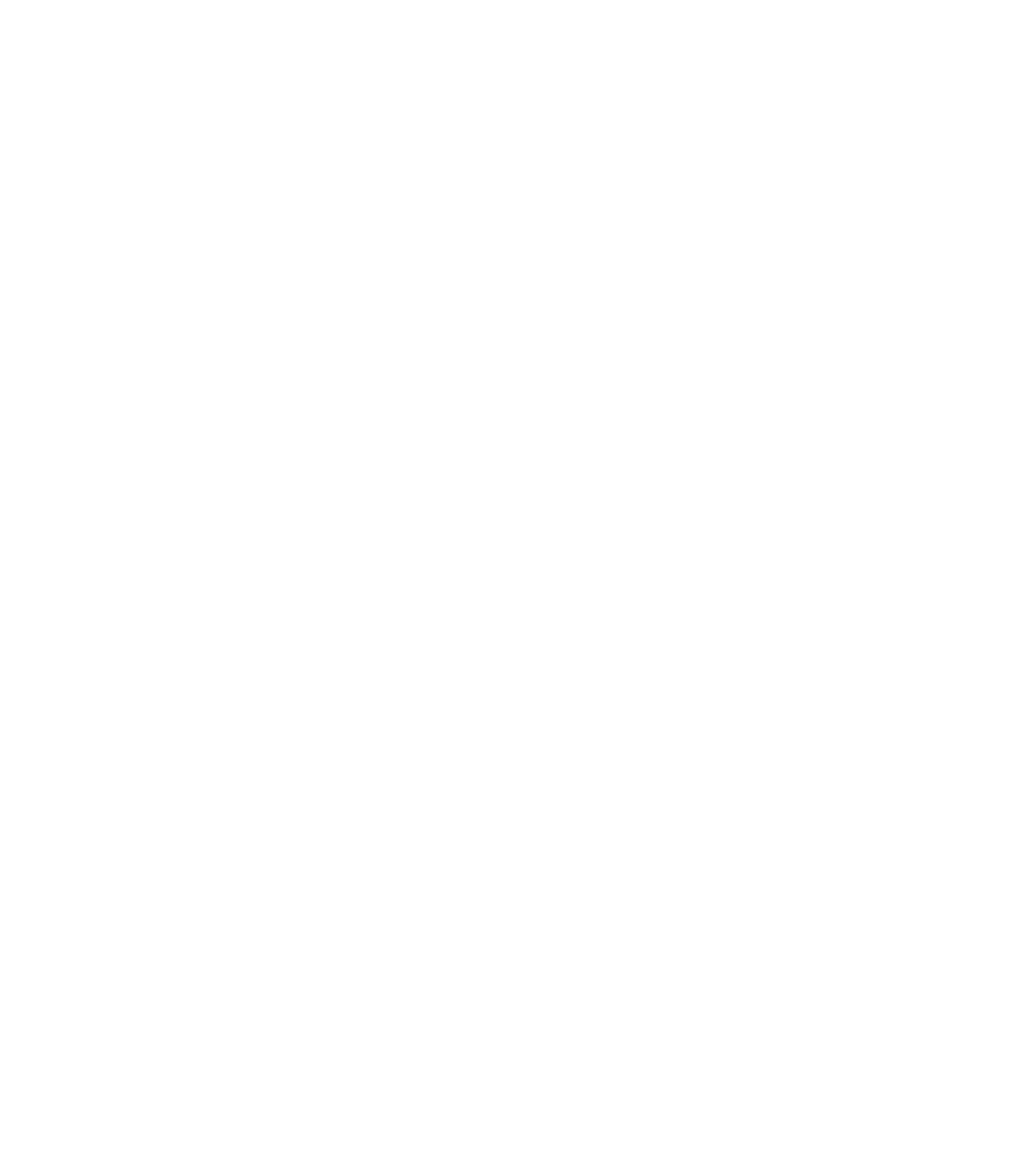
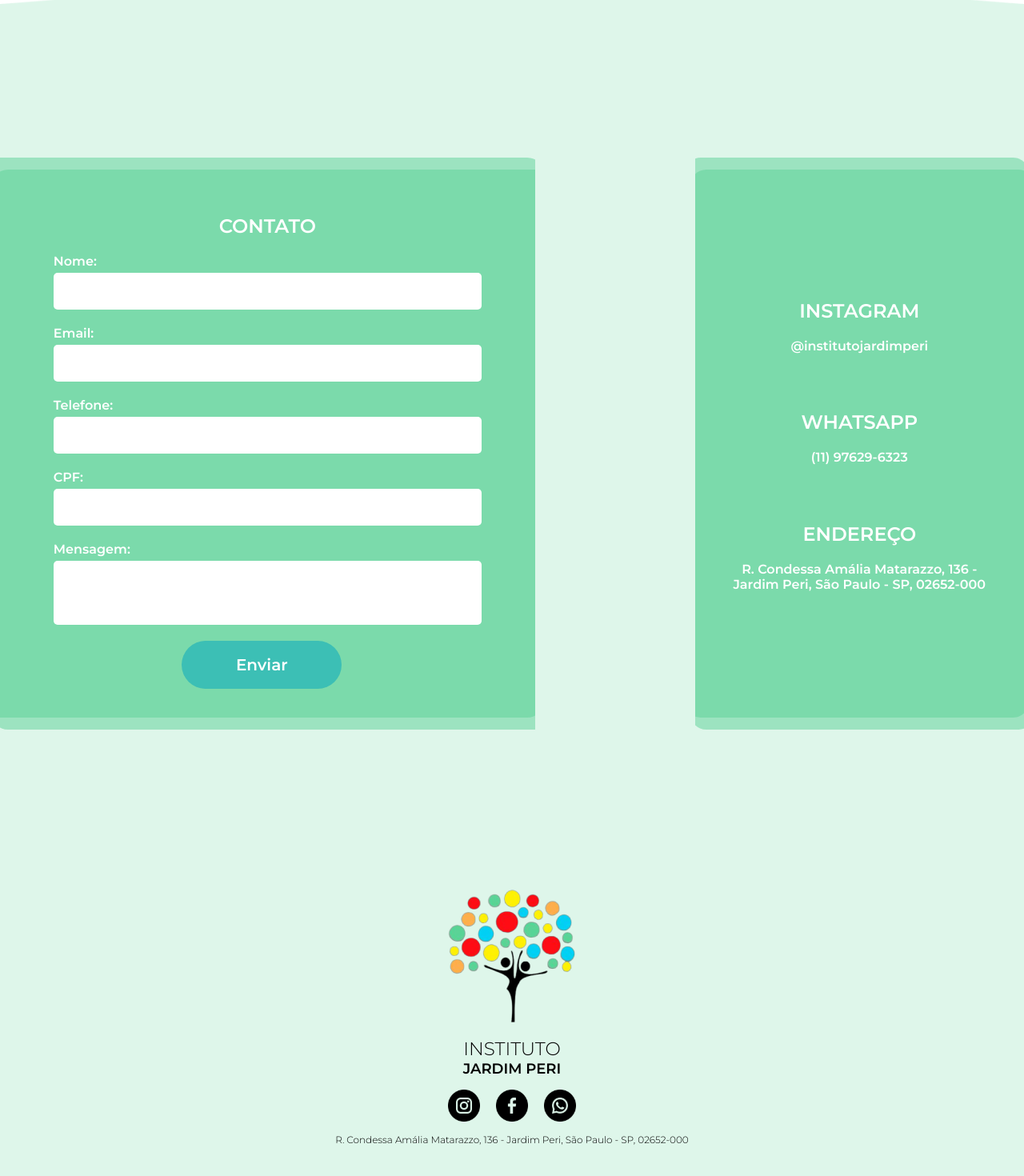
Before and after one commit to C4rlosed/ProjectIJP, a React (Create React App) app: page /SejaParceiro in a window 1280 px wide. Before the commit this address had no page. Shown: the part 680-2150 px from the top of the page at 80% size. Before the commit the page ends 800 px from the top, so only its background shows below. Built offline with nearby package versions, Linux system fonts and the light colour scheme.

Commit message:
At. pág Seja Parceiro (com rota e button no header)

```diff
--- a/src/App.js
+++ b/src/App.js
@@ -6,6 +6,7 @@
 import Noticias from './pages/noticias'
 import Parceiros from './pages/parceiros'
 import Contato from './pages/contato'
+import ContatoParceria from './Contato_Parceria';
 
 
 function App() {
@@ -16,6 +17,7 @@
       <Route path="Noticias" element={<Noticias />} />
       <Route path="Parceiros" element={<Parceiros />} />
       <Route path="Contato" element={<Contato />} />
+      <Route path="SejaParceiro" element={<ContatoParceria />} />
     </Routes>
   );
 }
--- a/src/Contato_Parceria/contatoParceria.css
+++ b/src/Contato_Parceria/contatoParceria.css
@@ -0,0 +1,152 @@
+.contato-bg {
+    margin: 0 auto;
+    text-align: center;
+    padding-top: 9%;
+    background-image: url(../Utilidades/Imagem/contato/back-white.png);
+    background-repeat: no-repeat;
+    background-position: 50% bottom;
+    background-size: contain;
+    height: 450px;
+  }
+
+  .contato-bg>h1 {
+    font-size: 40px;
+    margin: 0;
+  }
+
+  .contato-bg>p {
+    font-size: 45px;
+    margin: 0;
+  }
+
+  .bg-formulario {
+    /* padding-top: 10%; */
+    display: flex;
+    align-items: center;
+    justify-content: center;
+    background-color: #5cd29733;
+    gap: 200px;
+    padding-top: 15%;
+  }
+
+  #bg-contato {
+    margin-top: 100px;
+  }
+
+  .midias-sociais {
+    background-image: url(../Utilidades/Imagem/contato/contact-back.svg);
+    background-repeat: no-repeat;
+    background-position: center center;
+    background-size: auto;
+    color: #ffffff;
+    display: flex;
+    flex-direction: column;
+    align-items: center;
+    justify-content: center;
+    text-align: center;
+    width: 440px;
+    height: 715px;
+    font-weight: 600;
+    /* top, right, bottom, left */
+    gap: 5%;
+  }
+
+  .endereco>p {
+    /* top, right, bottom, left */
+    padding: 0 40px 0 40px;
+  }
+
+  .contact-form {
+    background-image: url(../Utilidades/Imagem/contato/form-back.svg);
+    background-repeat: no-repeat;
+    background-position: center center;
+    background-size: auto;
+    height: 715px;
+    width: 715px;
+    color: #ffffff;
+    display: flex;
+    flex-direction: column;
+    justify-content: center;
+
+  }
+
+  .titulo-form {
+    padding-top: 20px;
+    text-align: center;
+  }
+
+  .contact-form label {
+    color: #ffffff;
+  }
+
+  .contact-form .heading {
+    font-size: 24px;
+    color: #ffffff;
+    ;
+    margin-bottom: 12px;
+    font-weight: bold;
+    display: block;
+  }
+
+  .contact-form form>div {
+    padding: 0 10% 0 10%;
+    display: flex;
+    flex-direction: column;
+  }
+
+
+  .contact-form label {
+    margin-bottom: 5px;
+    font-weight: 600;
+  }
+
+  textarea {
+    resize: none;
+    height: 50px;
+    padding: 20px;
+  }
+
+  .contact-form input,
+  .contact-form textarea {
+    padding: 15px;
+    border: none;
+    border-radius: 5px;
+    margin-bottom: 20px;
+  }
+
+  .contact-form input:focus,
+  .contact-form textarea:focus {
+    outline: none;
+    box-shadow: 0 0 5px #3CBFB5;
+    transform: scale(1.05);
+    transition: transform 0.3s ease-in-out;
+  }
+
+  .contact-form button[type="submit"] {
+    background-color: #3CBFB5;
+    color: #ffffff;
+    border: none;
+    border-radius: 200px;
+    height: 60px;
+    width: 200px;
+    font-size: 20px;
+    font-weight: 600;
+    cursor: pointer;
+    justify-content: center;
+    align-items: center;
+    display: flex;
+  }
+
+  .contact-form button[type="submit"]:hover {
+    transform: scale(1.1);
+    transition: transform 0.3s ease-in-out;
+  }
+
+  .footer-contato {
+    background-color: #5cd29733;
+    padding-top: 200px;
+    width: 100%;
+    height: 360px;
+    text-align: center;
+    font-size: 12px;
+  }
--- a/src/Contato_Parceria/index.js
+++ b/src/Contato_Parceria/index.js
@@ -1,13 +1,102 @@
 import style from 'styled-components'
 import Header from '../Utilidades/Header';
+import './contatoParceria.css'
+import logoFooter from '../Utilidades/Imagem/logo-banner.png'
+import instagram from '../Utilidades/Imagem/redes_sociais/instagram.svg'
+import facebook from '../Utilidades/Imagem/redes_sociais/facebook.svg'
+import whatsapp from '../Utilidades/Imagem/redes_sociais/whatsapp.svg'
+import { Link } from 'react-router-dom'
 
 const ParceriaContainer = style.div``
 
+const Formulario = style.form`
+    display: flex;
+    flex-direction: column;
+    justify-content: center;
+`
 
-function ContatoParceria(){
-    return(
+const Botão = style.div`
+    margin-left: 24%;
+    margin-bottom: 3%;
+`
+
+function ContatoParceria() {
+    return (
         <ParceriaContainer>
             <Header></Header>
+            <div className='contato-bg'>
+                <h1>JUNTOS FAZEMOS A DIFERENÇA:</h1>
+                <p><span id='font-300'>SEJA NOSSO PARCEIRO</span></p>
+            </div>
+            <section className='bg-formulario'>
+                <div className="contact-form">
+                    <h2 className="titulo-form">CONTATO</h2>
+                    <Formulario>
+                        <div>
+                            <label htmlFor="name">Nome:</label>
+                            <input type="text" required />
+                        </div>
+                        <div>
+                            <label htmlFor="email">Email:</label>
+                            <input type="email" id="email" name="email" required />
+                        </div>
+                        <div>
+                            <label htmlFor="telefone">Telefone:</label>
+                            <input type="telefone" id="telefone" name="telefone" required />
+                        </div>
+                        <div>
+                            <label htmlFor="CPF">CPF:</label>
+                            <input type="CPF" id="CPF" name="CPF" required />
+                        </div>
+                        <div>
+                            <label htmlFor="message">Mensagem:</label>
+                            <textarea id="message" name="message" required></textarea>
+                        </div>
+                        <Botão>
+                            <button type="submit">Enviar</button>
+                        </Botão>
+                    </Formulario>
+                </div>
+
+                <div className='midias-sociais'>
+                    <div className='instagram'>
+                        <h2>INSTAGRAM</h2>
+                        <p>@institutojardimperi</p>
+                    </div>
+
+                    <div className='whatsapp'>
+                        <h2>WHATSAPP</h2>
+                        <p>(11) 97629-6323</p>
+                    </div>
+
+                    <div className='endereco'>
+                        <h2>ENDEREÇO</h2>
+                        <p>R. Condessa Amália Matarazzo, 136 - <br /> Jardim Peri, São Paulo - SP, 02652-000</p>
+                    </div>
+                </div>
+            </section>
+            <div className='footer-contato'>
+                <img id='logoFooter' src={logoFooter} alt='Logo Instituto Jardim Peri' />
+                <h2><span id='font'>INSTITUTO</span><br /> JARDIM PERI</h2>
+                <ul className="links-social">
+                    <li>
+                        <a href="https://www.instagram.com/institutojardimperi/" target="_blank">
+                            <img src={instagram} alt="Instagram" class="img-icons" />
+                        </a>
+                    </li>
+                    <li>
+                        <a href="https://www.facebook.com/institutoperi/" target="_blank">
+                            <img src={facebook} alt="Facebook" class="img-icons" />
+                        </a>
+                    </li>
+                    <li>
+                        <a href="https://www.google.com/search?q=instituto+jardim+peri&oq=ins&gs_lcrp=EgZjaHJvbWUqBggCEEUYOzIGCAAQRRg8MgYIARBFGDkyBggCEEUYOzIGCAMQRRg8MgYIBBBFGDwyBggFEEUYQTIGCAYQRRhBMgYIBxBFGDzSAQgzNjUxajBqN6gCALACAA&sourceid=chrome&ie=UTF-8#" target="_blank">
+                            <img src={whatsapp} alt="Whatsapp" class="img-icons" />
+                        </a>
+                    </li>
+                </ul>
+                <p>R. Condessa Amália Matarazzo, 136 - Jardim Peri, São Paulo - SP, 02652-000</p>
+            </div>
         </ParceriaContainer>
     )
 };
--- a/src/Utilidades/Header/index.js
+++ b/src/Utilidades/Header/index.js
@@ -26,7 +26,7 @@
                     <Link to="/Contato" >CONTATO</Link>
                 </ul>
             </nav>
-            <button type="button"><Link to="/Contato">Seja Parceiro!</Link></button>
+            <button type="button"><Link to="/SejaParceiro">Seja Parceiro!</Link></button>
         </HeaderContainer>
     )
 }
```
Also changed, not shown: src/pages/sejaParceiro.js (added, +11 -0 lines).
